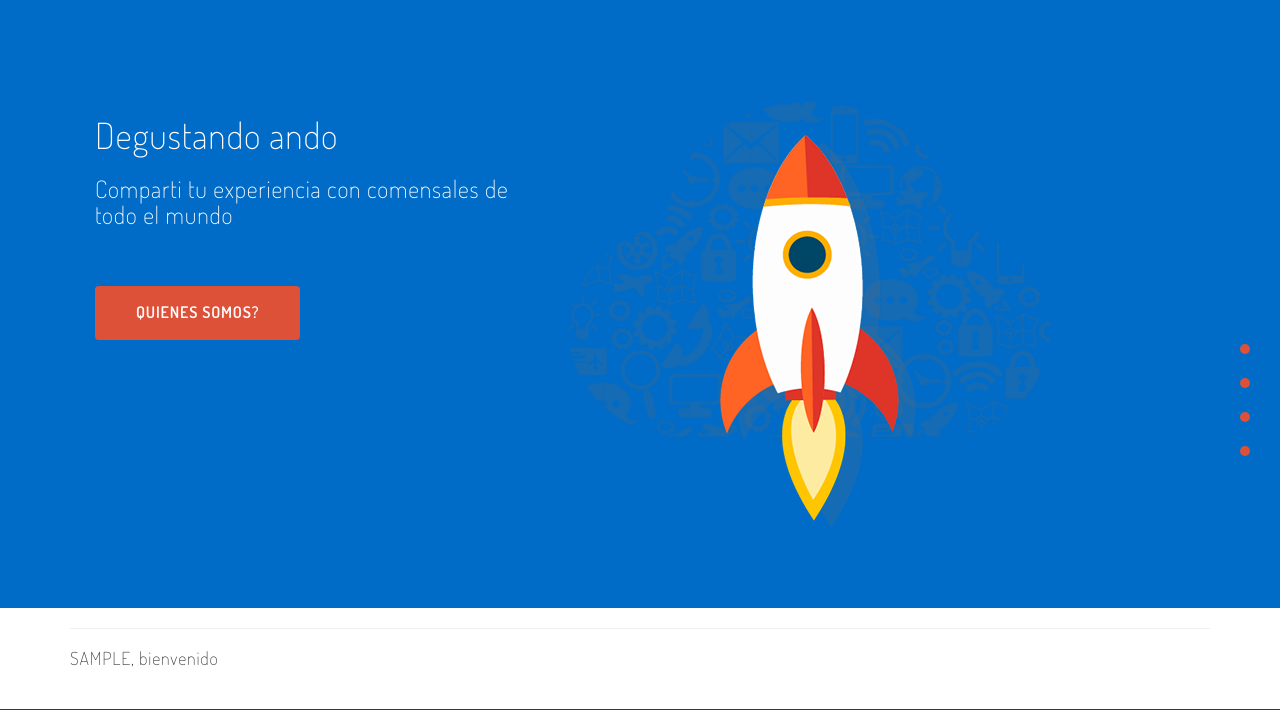
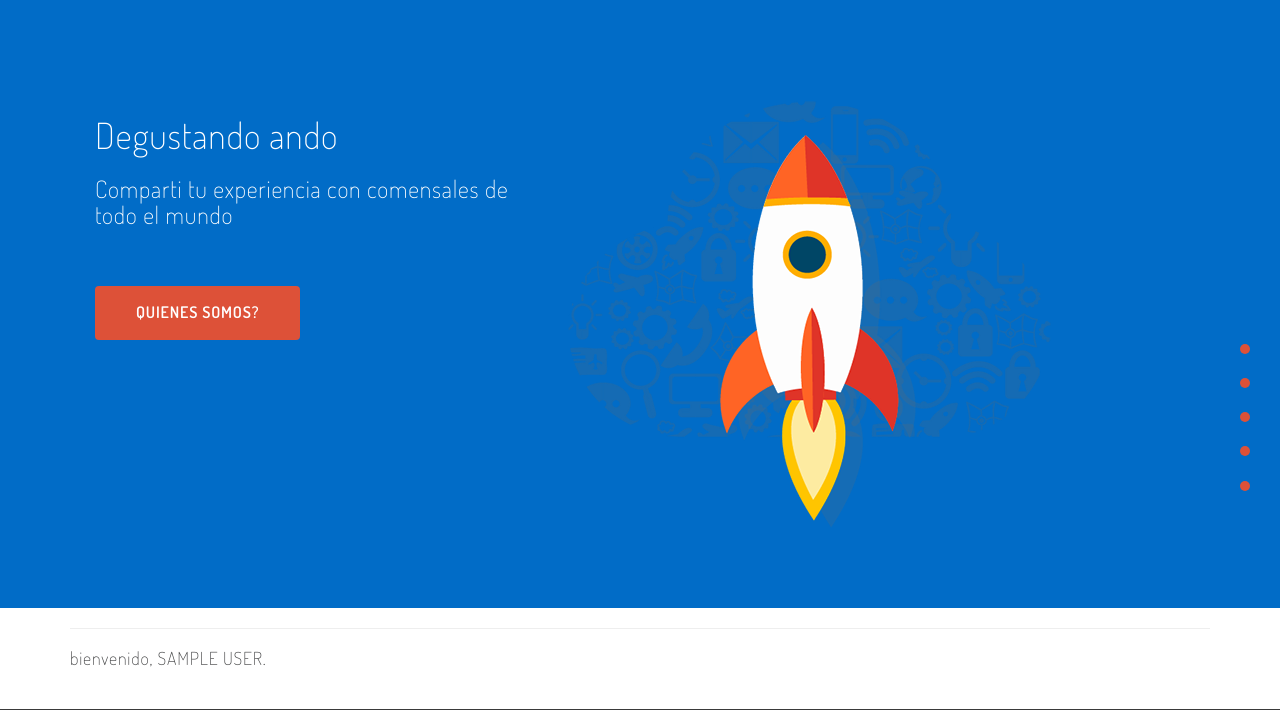
Before and after one commit to maitedb/DegustandoAndo, a Django app: page /core/ in a window 1280 px wide. Shown: the top 710 px of the page. Run offline with Django 4.2, Linux system fonts and the light colour scheme; the visitor is signed in with stand-in values (Sample User, id 1); some libraries are stand-ins or nearby versions.

Commit message:
mascambioss

```diff
--- a/DegustandoAndo/core/templates/core/base.html
+++ b/DegustandoAndo/core/templates/core/base.html
@@ -49,10 +49,17 @@
           {% if request.user.is_authenticated %}
           <li>
             <a href="{% url 'exit'%}"class="page-scroll">
+              <span class="menu-title"> MI PERFIL</span>
+              <span class="dot"></span>
+            </a>
+          </li>
+          <li>
+            <a href="{% url 'exit'%}"class="page-scroll">
               <span class="menu-title"> CERRAR SESION</span>
               <span class="dot"></span>
             </a>
           </li>
+
           {% else %}
           <li>
             <a href="{% url 'login'%}" class="page-scroll">
--- a/DegustandoAndo/core/templates/core/index.html
+++ b/DegustandoAndo/core/templates/core/index.html
@@ -6,7 +6,7 @@
 {% if request.user.is_authenticated %}
     <hr>
     <h4>
-        {{ user.username | upper }}, bienvenido
+        bienvenido, {{ user.first_name | upper }} {{ user.last_name | upper }}.
     </h4>
 {%endif%}
 {% endblock  %}
```
